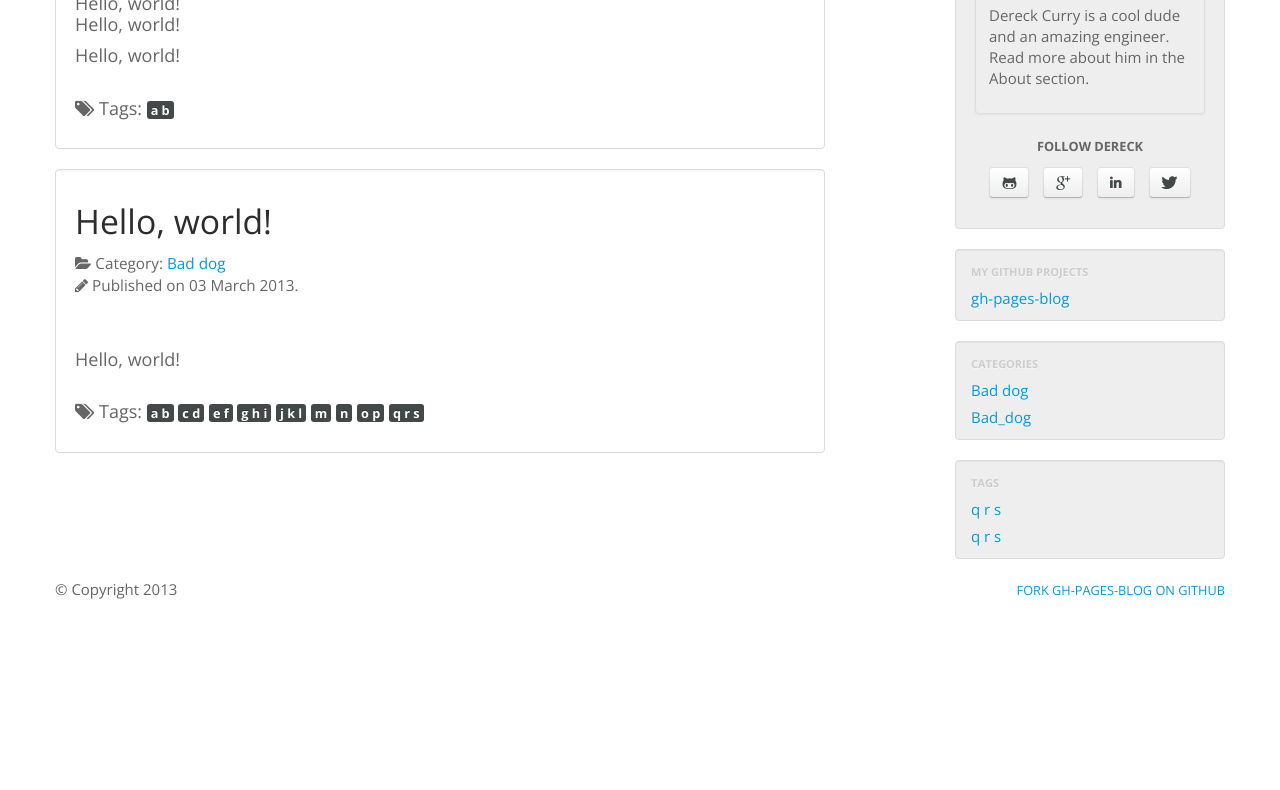
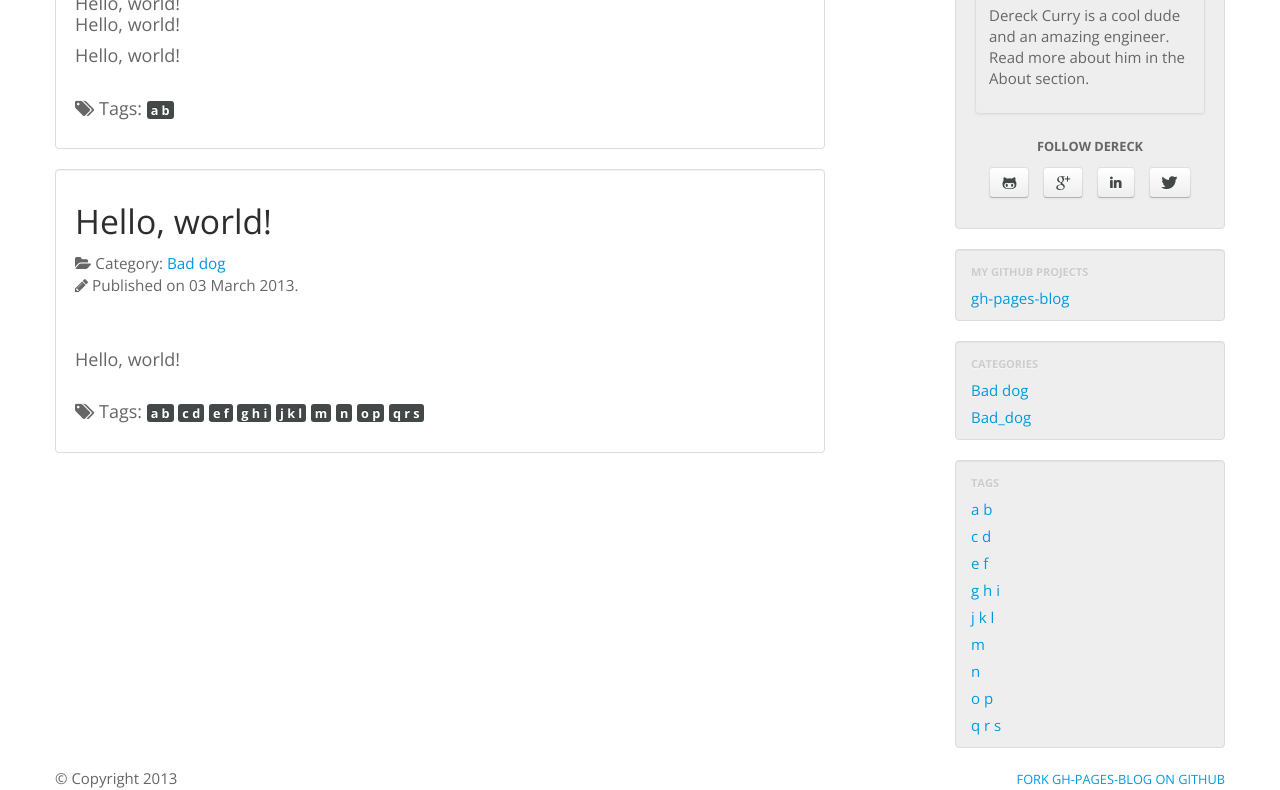
Before and after one commit to thedereck/thedereck.github.com, a Jekyll site: the page built from index.html, in a window 1280 px wide, cut to the strip 292-1082 px from the top of the page. Built offline with Jekyll 4.4.1, drawn with Linux system fonts in a browser that asks for light colours; before the commit the page ends 900 px from its top, so only the background shows below that.

Commit message:
Fixing Tag NavList

```diff
--- a/_includes/body/sections/tags.html
+++ b/_includes/body/sections/tags.html
@@ -17,11 +17,11 @@
 <div class="well" style="padding: 8px 0;">
 	<ul class="nav nav-list">
 		<li class="nav-header">Tags</li>
-{% assign prev_category = '' %}
-{% for i in (1..number_of_categories) %}
-	{% capture category %}{{ sorted_category_names | truncatewords:i | remove:'...' | split:' ' | last | downcase }}{% endcapture %}
-	{% if prev_category != category %}
-		{% assign prev_category = category %}
+{% assign prev_tag = '' %}
+{% for i in (1..number_of_tags) %}
+	{% capture tag %}{{ sorted_tag_names | truncatewords:i | remove:'...' | split:' ' | last | downcase }}{% endcapture %}
+		{% if prev_tag != tag %}
+			{% assign prev_tag = tag %}
 			<li>
 				<a href="{{ site.url }}/tag.html?tag={{ tag }}">
 					{{ tag | replace: '___', ' ' }}
```
